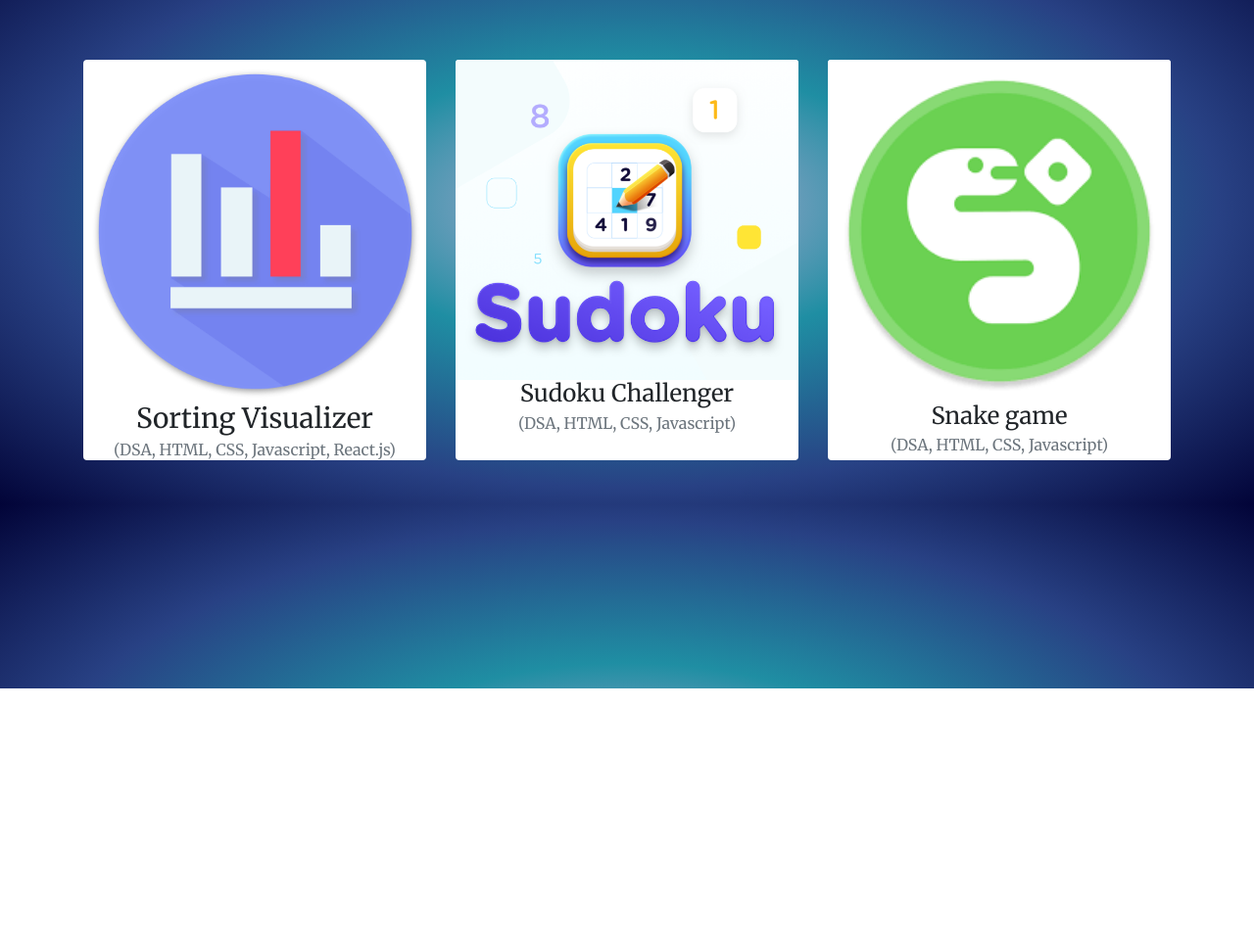
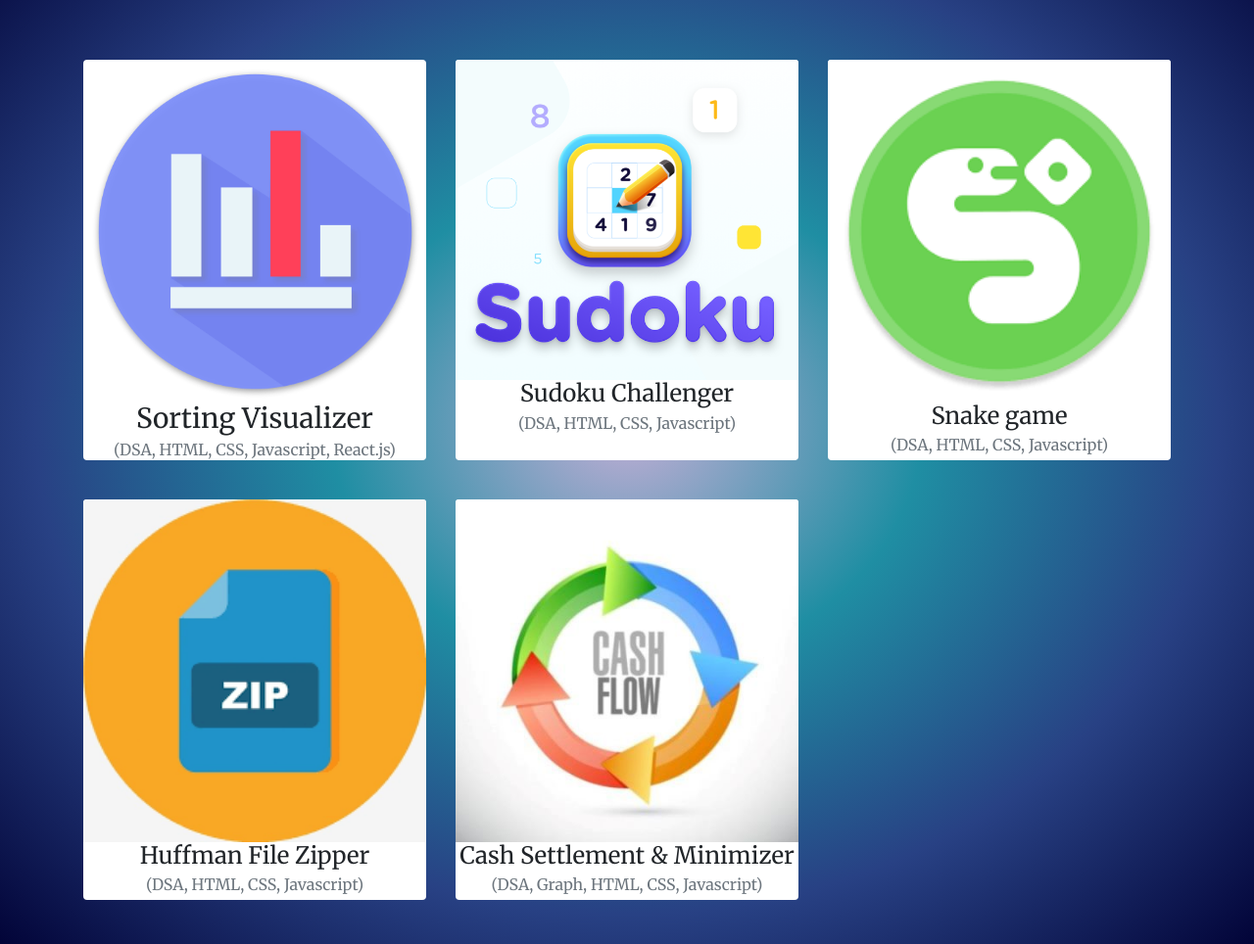
Before and after one commit to dev-raj-kumar/Fun-Zone, a plain HTML site: page index.html in a window 1280 px wide. Shown: the part 97-1061 px from the top of the page at 98% size. Before the commit the page ends 800 px from the top, so only its background shows below. Drawn offline with nearby package versions, Linux system fonts and the light colour scheme.

Commit message:
added file zipper and cash flow

```diff
--- a/index.html
+++ b/index.html
@@ -75,6 +75,45 @@
                     </div>
                 </div>
             </div>
+
+            <div class="col-xs-12 col-sm-6 col-lg-4 card-container">
+                <div class="card card-flip">
+                    <div class="front card-block">
+                        <img src="fileZip.png" class="card-img-top" alt="File Zipper Image">
+                        <h4 class="card-title">Huffman File Zipper</h4>
+                        <h6 class="card-subtitle text-muted">(DSA, HTML, CSS, Javascript)</h6>
+                    </div>
+                    <div class="back card-block">
+                        <p style = " font-size : 1.2rem; margin-top : 5%;">
+                            • Huffman encoding and decoding based lossless file zipper for small .txt files <br>
+                            • User can upload a simple .txt file and download its encoded version <br>
+                            • User can upload the encoded version downloaded in the above step and get the decoded file <br>
+                            • It is implemented using Huffman encoding and decoding algorithm, using string to work on file data.
+                        </p>
+                        <a href="https://dev-raj-kumar.github.io/File-Zipper/" target="_blank" class="btn btn-outline-primary">Website (click)</a>
+                    </div>
+                </div>
+            </div>
+
+            <div class="col-xs-12 col-sm-6 col-lg-4 card-container">
+                <div class="card card-flip">
+                    <div class="front card-block">
+                        <img src="cashFlow.jpg" class="card-img-top" alt="Cash Flow Image">
+                        <h4 class="card-title">Cash Settlement & Minimizer</h4>
+                        <h6 class="card-subtitle text-muted">(DSA, Graph, HTML, CSS, Javascript)</h6>
+                    </div>
+                    <div class="back card-block">
+                        <p style = " font-size : 1.2rem; margin-top : 5%;">
+                            • It minimizes the total no of transactions as well total amount transacted. <br>
+                            • User gets a new problem to solve by clicking the new button of varying no of subjects and transactions  <br>
+                            • User can verify by getting the solution by clicking the green solve button <br>
+                            • It is implemented using a Graph algorithm and custom Heap Data structure.
+                        </p>
+                        <a href="https://dev-raj-kumar.github.io/Cash-Flow/" target="_blank" class="btn btn-outline-primary">Website (click)</a>
+                    </div>
+                </div>
+            </div>
+
         </div>
     </div>
   </div>
```
Also changed, not shown: cashFlow.jpg (added), fileZip.png (added).
